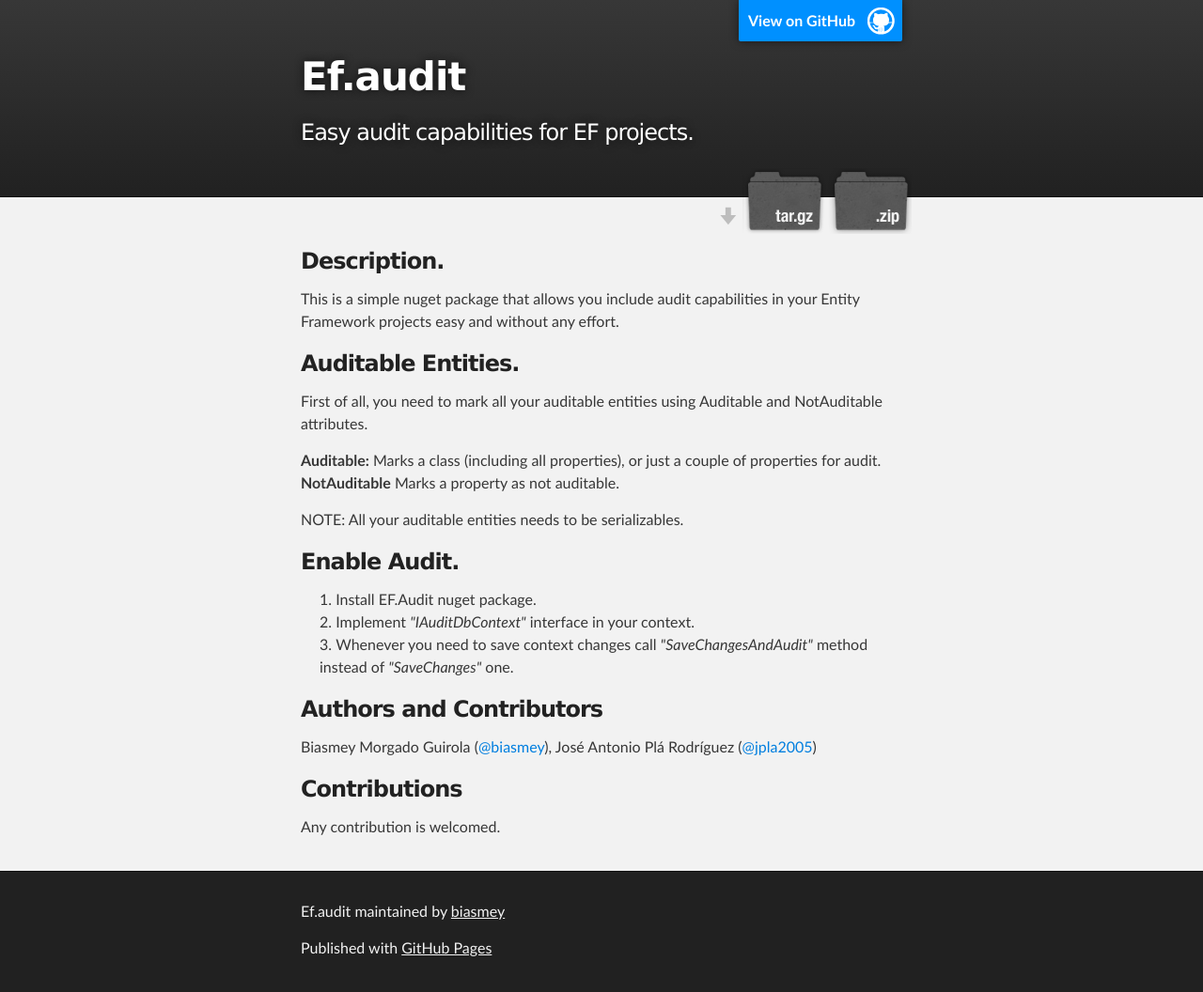
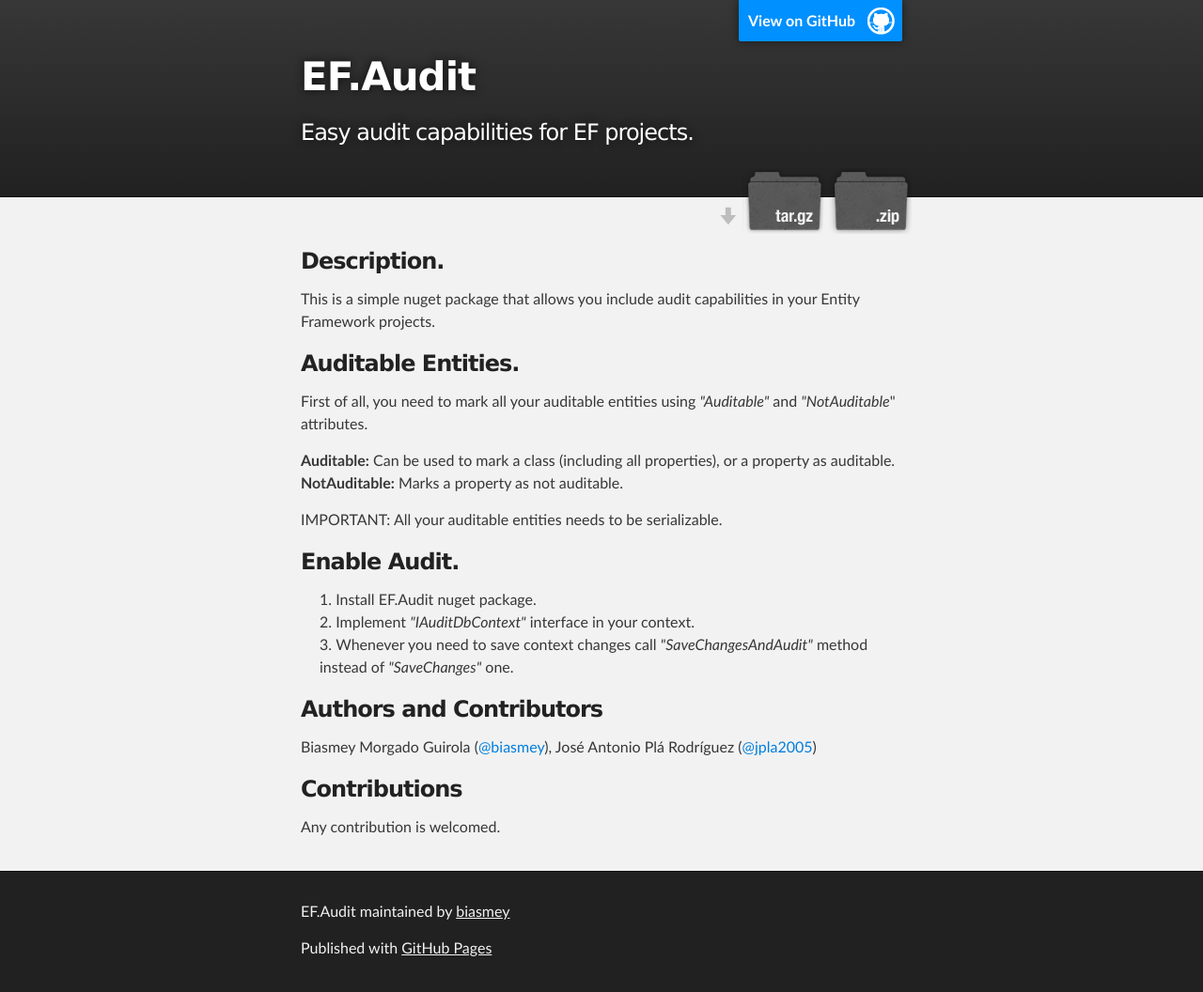
Before and after one commit to biasmey/EF.Audit, a plain HTML site: page index.html in a window 1280 px wide. Shown: the whole page at 94% size. Drawn offline with Linux system fonts and the light colour scheme.

Commit message:
Create gh-pages branch via GitHub

```diff
--- a/index.html
+++ b/index.html
@@ -4,11 +4,11 @@
   <head>
     <meta charset='utf-8'>
     <meta http-equiv="X-UA-Compatible" content="chrome=1">
-    <meta name="description" content="Ef.audit : Easy audit capabilities for EF projects.">
+    <meta name="description" content="EF.Audit : Easy audit capabilities for EF projects.">
 
     <link rel="stylesheet" type="text/css" media="screen" href="stylesheets/stylesheet.css">
 
-    <title>Ef.audit</title>
+    <title>EF.Audit</title>
   </head>
 
   <body>
@@ -18,7 +18,7 @@
         <header class="inner">
           <a id="forkme_banner" href="https://github.com/biasmey/EF.Audit">View on GitHub</a>
 
-          <h1 id="project_title">Ef.audit</h1>
+          <h1 id="project_title">EF.Audit</h1>
           <h2 id="project_tagline">Easy audit capabilities for EF projects.</h2>
 
             <section id="downloads">
@@ -34,17 +34,17 @@
         <h3>
 <a name="description" class="anchor" href="#description"><span class="octicon octicon-link"></span></a>Description.</h3>
 
-<p>This is a simple nuget package that allows you include audit capabilities in your Entity Framework projects easy and without any effort.</p>
+<p>This is a simple nuget package that allows you include audit capabilities in your Entity Framework projects.</p>
 
 <h3>
 <a name="auditable-entities" class="anchor" href="#auditable-entities"><span class="octicon octicon-link"></span></a>Auditable Entities.</h3>
 
-<p>First of all, you need to mark all your auditable entities using Auditable and NotAuditable attributes.</p>
+<p>First of all, you need to mark all your auditable entities using <em>"Auditable"</em> and <em>"NotAuditable</em>" attributes.</p>
 
-<p><strong>Auditable:</strong> Marks a class (including all properties), or just a couple of properties for audit.
-<strong>NotAuditable</strong> Marks a property as not auditable.</p>
+<p><strong>Auditable:</strong> Can be used to mark a class (including all properties), or a property as auditable.
+<strong>NotAuditable:</strong> Marks a property as not auditable.</p>
 
-<p>NOTE: All your auditable entities needs to be serializables.</p>
+<p>IMPORTANT: All your auditable entities needs to be serializable.</p>
 
 <h3>
 <a name="enable-audit" class="anchor" href="#enable-audit"><span class="octicon octicon-link"></span></a>Enable Audit.</h3>
@@ -69,7 +69,7 @@ José Antonio Plá Rodríguez (<a href="https://github.com/jpla2005" class="user
     <!-- FOOTER  -->
     <div id="footer_wrap" class="outer">
       <footer class="inner">
-        <p class="copyright">Ef.audit maintained by <a href="https://github.com/biasmey">biasmey</a></p>
+        <p class="copyright">EF.Audit maintained by <a href="https://github.com/biasmey">biasmey</a></p>
         <p>Published with <a href="http://pages.github.com">GitHub Pages</a></p>
       </footer>
     </div>
--- a/params.json
+++ b/params.json
@@ -1 +1 @@
-{"name":"Ef.audit","tagline":"Easy audit capabilities for EF projects.","body":"### Description.\r\nThis is a simple nuget package that allows you include audit capabilities in your Entity Framework projects easy and without any effort.\r\n\r\n### Auditable Entities.\r\nFirst of all, you need to mark all your auditable entities using Auditable and NotAuditable attributes.\r\n\r\n**Auditable:** Marks a class (including all properties), or just a couple of properties for audit.\r\n**NotAuditable** Marks a property as not auditable.\r\n\r\nNOTE: All your auditable entities needs to be serializables.\r\n\r\n### Enable Audit.\r\n1. Install EF.Audit nuget package.\r\n2. Implement _\"IAuditDbContext\"_ interface in your context.\r\n3. Whenever you need to save context changes call _\"SaveChangesAndAudit\"_ method instead of _\"SaveChanges\"_ one.\r\n\r\n### Authors and Contributors\r\nBiasmey Morgado Guirola (@biasmey), \r\nJosé Antonio Plá Rodríguez (@jpla2005)\r\n\r\n### Contributions\r\nAny contribution is welcomed.\r\n","google":"","note":"Don't delete this file! It's used internally to help with page regeneration."}
+{"name":"EF.Audit","tagline":"Easy audit capabilities for EF projects.","body":"### Description.\r\nThis is a simple nuget package that allows you include audit capabilities in your Entity Framework projects.\r\n\r\n### Auditable Entities.\r\nFirst of all, you need to mark all your auditable entities using _\"Auditable\"_ and _\"NotAuditable_\" attributes.\r\n\r\n**Auditable:** Can be used to mark a class (including all properties), or a property as auditable.\r\n**NotAuditable:** Marks a property as not auditable.\r\n\r\nIMPORTANT: All your auditable entities needs to be serializable.\r\n\r\n### Enable Audit.\r\n1. Install EF.Audit nuget package.\r\n2. Implement _\"IAuditDbContext\"_ interface in your context.\r\n3. Whenever you need to save context changes call _\"SaveChangesAndAudit\"_ method instead of _\"SaveChanges\"_ one.\r\n\r\n### Authors and Contributors\r\nBiasmey Morgado Guirola (@biasmey), \r\nJosé Antonio Plá Rodríguez (@jpla2005)\r\n\r\n### Contributions\r\nAny contribution is welcomed.\r\n","google":"","note":"Don't delete this file! It's used internally to help with page regeneration."}
```
